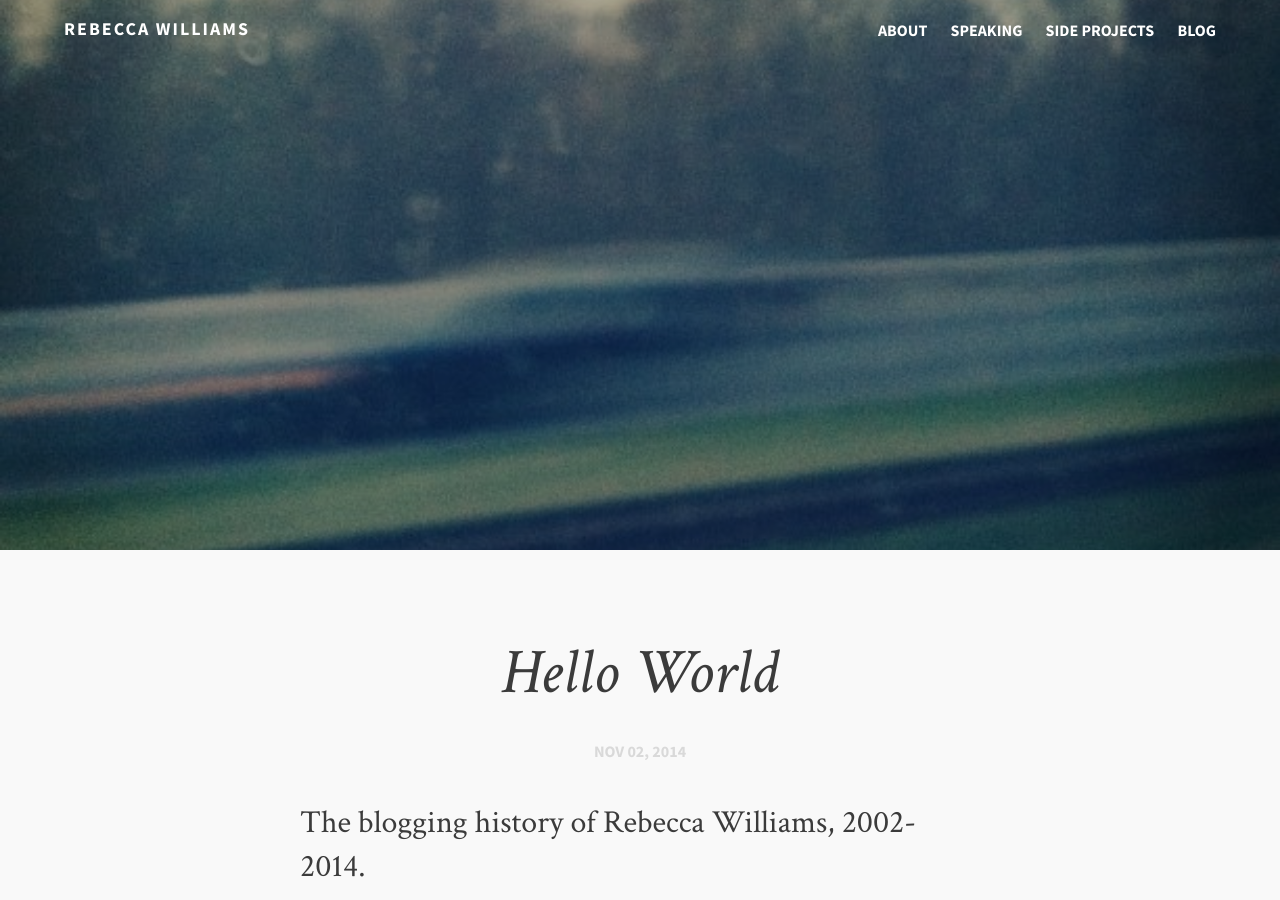
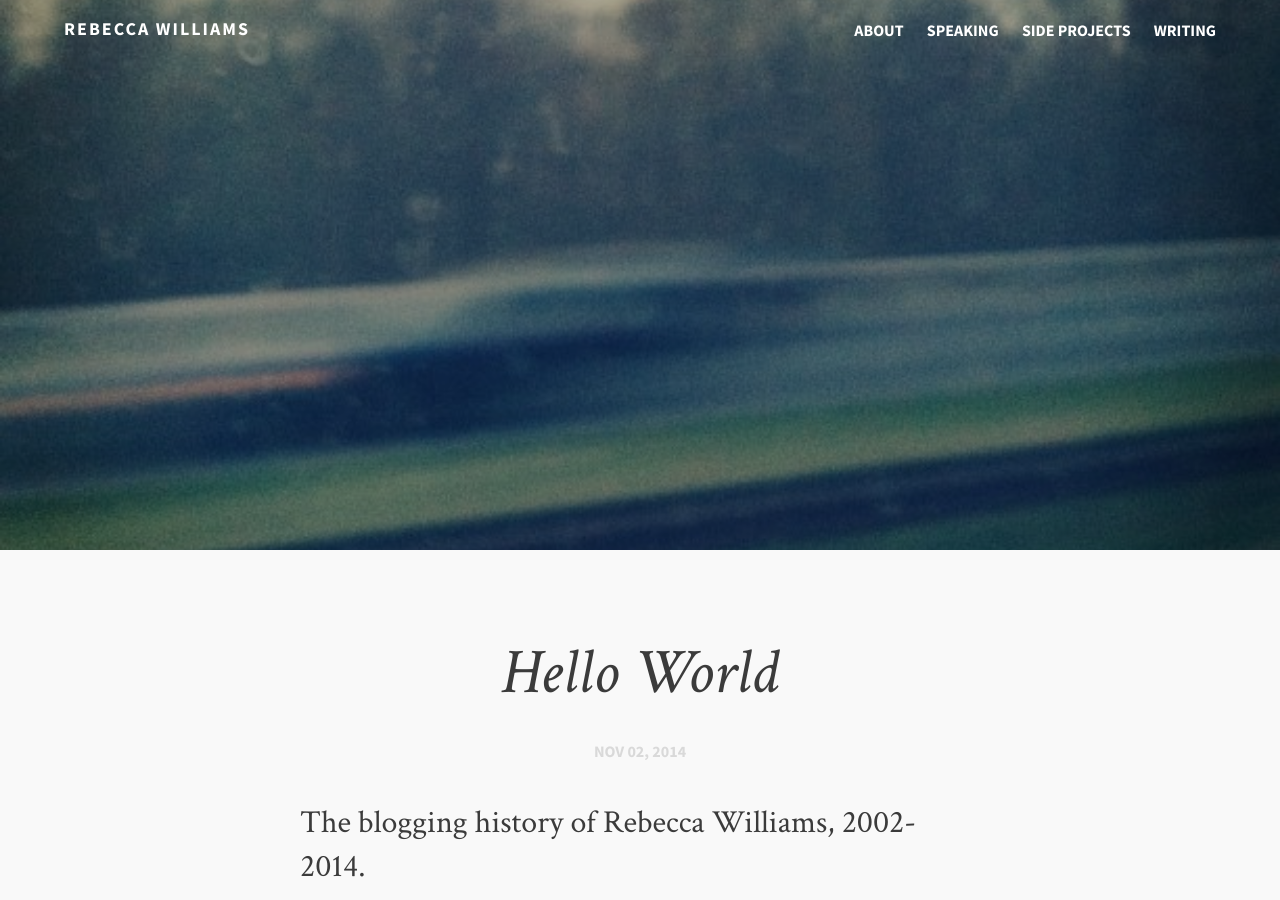
Before and after one commit to rebeccawilliams/rebeccawilliams.us, a Jekyll site: the page built from _posts/2014-11-02-helloworld.md, in a window 1280 px wide and 900 px high. Built offline with Jekyll 4.4.1, drawn with Linux system fonts in a browser that asks for light colours; nearby versions of some CDN libraries; comment, search, counter and statistics services are not loaded.

Commit message:
Update head.html

```diff
--- a/_includes/head.html
+++ b/_includes/head.html
@@ -69,7 +69,7 @@
               <a href="/projects" title="{{ site.title }}">Side Projects</a>
             </li>
              <li>
-              <a href="/blog" title="{{ site.title }}">Blog</a>
+              <a href="/writing" title="{{ site.title }}">Writing</a>
             </li>
 
             {% for link in site.links %}
```
